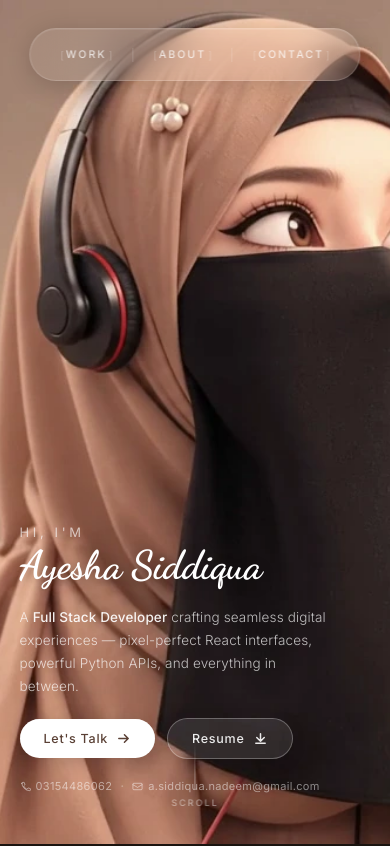
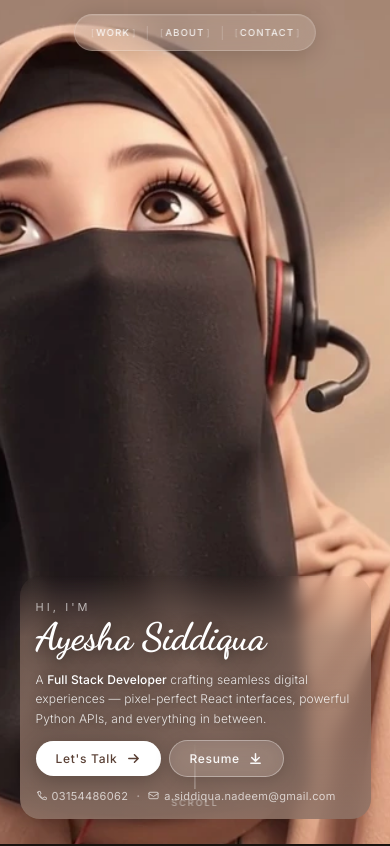
Before and after one commit to ayeshanadeem45/porfolio, a React (Vite) app: page / in a window 390 px wide. Shown: the top 846 px of the page. Built offline with nearby package versions, Linux system fonts and the light colour scheme.

Commit message:
fix: responsive mobile layout, touch tracking, and canvas framing

```diff
--- a/src/App.tsx
+++ b/src/App.tsx
@@ -48,25 +48,44 @@ export default function App() {
     let loaded = 0
     const onLoad = () => {
       loaded++
-      if (loaded >= total) { allLoadedRef.current = true; setIsLoaded(true) }
+      if (loaded >= total) {
+        allLoadedRef.current = true
+        setIsLoaded(true)
+      }
     }
     frameUrls.forEach((url, i) => {
       const img = new Image()
-      img.onload = onLoad; img.onerror = onLoad; img.src = url
+      img.onload = onLoad
+      img.onerror = onLoad
+      img.src = url
       framesRef.current[i] = img
     })
     const centerImg = new Image()
-    centerImg.onload = onLoad; centerImg.onerror = onLoad; centerImg.src = centerUrl
+    centerImg.onload = onLoad
+    centerImg.onerror = onLoad
+    centerImg.src = centerUrl
     centerImgRef.current = centerImg
   }, [])
 
-  // ─── Mouse tracking (only within hero viewport) ───────────────────────────
+  // ─── Pointer & Touch tracking (Desktop & Mobile) ───────────────────────────
   useEffect(() => {
-    const onMouseMove = (e: MouseEvent) => {
-      mouseRef.current = { x: e.clientX, y: e.clientY }
+    const onPointerMove = (e: MouseEvent | TouchEvent) => {
+      if ('touches' in e && e.touches.length > 0) {
+        mouseRef.current = { x: e.touches[0].clientX, y: e.touches[0].clientY }
+      } else if ('clientX' in e) {
+        mouseRef.current = { x: (e as MouseEvent).clientX, y: (e as MouseEvent).clientY }
+      }
     }
-    window.addEventListener('mousemove', onMouseMove, { passive: true })
-    return () => window.removeEventListener('mousemove', onMouseMove)
+
+    window.addEventListener('mousemove', onPointerMove, { passive: true })
+    window.addEventListener('touchmove', onPointerMove, { passive: true })
+    window.addEventListener('touchstart', onPointerMove, { passive: true })
+
+    return () => {
+      window.removeEventListener('mousemove', onPointerMove)
+      window.removeEventListener('touchmove', onPointerMove)
+      window.removeEventListener('touchstart', onPointerMove)
+    }
   }, [])
 
   // ─── Canvas draw loop ─────────────────────────────────────────────────────
@@ -82,8 +101,17 @@ export default function App() {
     }
     resize()
     window.addEventListener('resize', resize)
+    window.addEventListener('orientationchange', resize)
 
-    const getFaceCenter = () => ({ x: canvas.width * 0.62, y: canvas.height * 0.40 })
+    // Adapt face coordinates based on device aspect ratio / width
+    const getFaceCenter = () => {
+      const isMobile = canvas.width < 768
+      return {
+        x: isMobile ? canvas.width * 0.50 : canvas.width * 0.62,
+        y: isMobile ? canvas.height * 0.32 : canvas.height * 0.40,
+      }
+    }
+
     const getDeadzone = () => Math.min(canvas.width, canvas.height) * 0.12
     const LERP_FACTOR = 0.26
     let lastTime = 0
@@ -126,11 +154,20 @@ export default function App() {
 
       const imgW = imgToDraw.naturalWidth
       const imgH = imgToDraw.naturalHeight
-      const scale = Math.max(canvas.width / imgW, canvas.height / imgH)
+      const isMobile = canvas.width < 768
+
+      // On mobile portrait, scale slightly higher and align so head remains fully centered and visible
+      const scale = Math.max(canvas.width / imgW, canvas.height / imgH) * (isMobile ? 1.05 : 1)
       const drawW = imgW * scale
       const drawH = imgH * scale
-      const offsetX = (canvas.width - drawW) / 2
-      const offsetY = (canvas.height - drawH) / 2
+
+      // On mobile center horizontally and position head nicely in top-half
+      const offsetX = isMobile
+        ? (canvas.width - drawW) / 2 - (drawW * 0.08)
+        : (canvas.width - drawW) / 2
+      const offsetY = isMobile
+        ? Math.min(0, canvas.height * 0.05)
+        : (canvas.height - drawH) / 2
 
       ctx.globalAlpha = 1
       ctx.globalCompositeOperation = 'source-over'
@@ -138,12 +175,16 @@ export default function App() {
     }
 
     rafRef.current = requestAnimationFrame(draw)
-    return () => { cancelAnimationFrame(rafRef.current); window.removeEventListener('resize', resize) }
+    return () => {
+      cancelAnimationFrame(rafRef.current)
+      window.removeEventListener('resize', resize)
+      window.removeEventListener('orientationchange', resize)
+    }
   }, [])
 
   return (
     <>
-      {/* Custom magnetic cursor — fixed, always on top */}
+      {/* Custom magnetic cursor — fixed, desktop only */}
       <CustomCursor />
 
       {/* Fixed nav — always visible while scrolling */}
@@ -161,7 +202,7 @@ export default function App() {
           </div>
         )}
 
-        {/* Hero text — bottom-left */}
+        {/* Hero text */}
         <div className={`hero-ui ${isLoaded ? 'hero-ui-visible' : ''}`}>
           <HeroText />
         </div>
--- a/src/components/CustomCursor.css
+++ b/src/components/CustomCursor.css
@@ -9,6 +9,14 @@
   opacity: 0;
   transition: opacity 0.3s ease;
   will-change: transform;
+}
+
+/* Hide custom cursor on touch/mobile devices completely */
+@media (pointer: coarse), (hover: none) {
+  .cursor-dot,
+  .cursor-ring {
+    display: none !important;
+  }
 }
 
 .cursor-visible {
--- a/src/components/HeroText.css
+++ b/src/components/HeroText.css
@@ -1,15 +1,15 @@
 /* ─── Hero Text Section ──────────────────────────────────────────────── */
 .hero-text {
   position: absolute;
-  bottom: 10vh;
+  bottom: 8vh;
   left: 6vw;
-  max-width: 340px;
+  max-width: 360px;
   z-index: 20;
   pointer-events: auto;
 
   display: flex;
   flex-direction: column;
-  gap: 20px;
+  gap: 18px;
 
   /* Entrance animation */
   animation: heroEntrance 1.1s cubic-bezier(0.22, 1, 0.36, 1) 0.4s both;
@@ -44,14 +44,14 @@
 
 .hero-name {
   font-family: 'Dancing Script', cursive;
-  font-size: clamp(44px, 5.5vw, 72px);
+  font-size: clamp(40px, 5.5vw, 72px);
   font-weight: 700;
   color: #ffffff;
   line-height: 1.05;
   letter-spacing: -0.01em;
   text-shadow:
-    0 2px 12px rgba(0, 0, 0, 0.25),
-    0 4px 32px rgba(0, 0, 0, 0.12);
+    0 2px 12px rgba(0, 0, 0, 0.35),
+    0 4px 32px rgba(0, 0, 0, 0.2);
 }
 
 /* ─── Bio ──────────────────────────────────────────────────────────── */
@@ -60,14 +60,15 @@
   font-size: 13.5px;
   font-weight: 300;
   line-height: 1.72;
-  color: rgba(255, 255, 255, 0.72);
+  color: rgba(255, 255, 255, 0.85);
   letter-spacing: 0.01em;
-  max-width: 320px;
+  max-width: 330px;
+  text-shadow: 0 1px 8px rgba(0, 0, 0, 0.3);
 }
 
 .hero-bio strong {
   font-weight: 500;
-  color: rgba(255, 255, 255, 0.92);
+  color: rgba(255, 255, 255, 1);
 }
 
 /* ─── Buttons ──────────────────────────────────────────────────────── */
@@ -93,7 +94,6 @@
     transform 0.22s cubic-bezier(0.22, 1, 0.36, 1),
     box-shadow 0.22s ease,
     background 0.22s ease;
-  cursor: none;
 }
 
 .btn:hover {
@@ -105,7 +105,7 @@
   background: #ffffff;
   color: #5a4035;
   box-shadow:
-    0 4px 20px rgba(0, 0, 0, 0.18),
+    0 4px 20px rgba(0, 0, 0, 0.25),
     0 1px 0 rgba(255, 255, 255, 0.4) inset;
 }
 
@@ -118,16 +118,16 @@
 
 /* Secondary: frosted glass */
 .btn-secondary {
-  background: rgba(255, 255, 255, 0.1);
-  color: rgba(255, 255, 255, 0.9);
-  border: 1px solid rgba(255, 255, 255, 0.28);
+  background: rgba(255, 255, 255, 0.12);
+  color: rgba(255, 255, 255, 0.95);
+  border: 1px solid rgba(255, 255, 255, 0.35);
   backdrop-filter: blur(12px);
   -webkit-backdrop-filter: blur(12px);
-  box-shadow: 0 4px 16px rgba(0, 0, 0, 0.1);
+  box-shadow: 0 4px 16px rgba(0, 0, 0, 0.15);
 }
 
 .btn-secondary:hover {
-  background: rgba(255, 255, 255, 0.16);
+  background: rgba(255, 255, 255, 0.18);
   border-color: rgba(255, 255, 255, 0.45);
   box-shadow: 0 8px 24px rgba(0, 0, 0, 0.14);
 }
@@ -147,33 +147,62 @@
   font-family: 'Inter', sans-serif;
   font-size: 11px;
   font-weight: 400;
-  color: rgba(255, 255, 255, 0.5);
+  color: rgba(255, 255, 255, 0.7);
   text-decoration: none;
   letter-spacing: 0.03em;
   transition: color 0.2s ease;
-  cursor: none;
 }
 
 .meta-link:hover {
-  color: rgba(255, 255, 255, 0.85);
+  color: rgba(255, 255, 255, 1);
 }
 
 .meta-dot {
-  color: rgba(255, 255, 255, 0.28);
+  color: rgba(255, 255, 255, 0.4);
   font-size: 14px;
   line-height: 1;
 }
 
-/* ─── Responsive ───────────────────────────────────────────────────── */
-@media (max-width: 640px) {
+/* ─── Responsive (Mobile View) ─────────────────────────────────────── */
+@media (max-width: 768px) {
   .hero-text {
-    bottom: 6vh;
+    bottom: 3vh;
     left: 5vw;
     right: 5vw;
+    max-width: calc(100vw - 10vw);
+    gap: 12px;
+    background: linear-gradient(to top, rgba(144, 116, 103, 0.88) 0%, rgba(144, 116, 103, 0.6) 75%, transparent 100%);
+    padding: 24px 16px 16px;
+    border-radius: 20px;
+    backdrop-filter: blur(8px);
+    -webkit-backdrop-filter: blur(8px);
+  }
+
+  .greeting-hi {
+    font-size: 11px;
+  }
+
+  .hero-name {
+    font-size: 38px;
+  }
+
+  .hero-bio {
+    font-size: 12px;
+    line-height: 1.6;
     max-width: 100%;
   }
 
-  .hero-name {
-    font-size: 40px;
+  .hero-buttons {
+    gap: 8px;
+  }
+
+  .btn {
+    padding: 10px 20px;
+    font-size: 12px;
+    cursor: pointer;
+  }
+
+  .hero-contact-meta {
+    font-size: 10px;
   }
 }
--- a/src/components/NavBar.css
+++ b/src/components/NavBar.css
@@ -1,27 +1,29 @@
 /* ─── NavBar — fixed, always visible ──────────────────────────────────── */
 .navbar {
   position: fixed;
-  top: 28px;
+  top: 24px;
   left: 50%;
   transform: translateX(-50%);
   z-index: 9000;
   transition: top 0.3s ease;
   pointer-events: auto;
+  width: auto;
+  max-width: 90vw;
 }
 
 .navbar-scrolled {
-  top: 16px;
+  top: 14px;
 }
 
 .navbar-pill {
   display: flex;
   align-items: center;
   gap: 0;
-  padding: 12px 10px;
-  background: rgba(255, 255, 255, 0.09);
+  padding: 10px 8px;
+  background: rgba(255, 255, 255, 0.12);
   backdrop-filter: blur(20px);
   -webkit-backdrop-filter: blur(20px);
-  border: 1px solid rgba(255, 255, 255, 0.16);
+  border: 1px solid rgba(255, 255, 255, 0.2);
   border-radius: 100px;
   box-shadow:
     0 4px 24px rgba(0, 0, 0, 0.18),
@@ -37,26 +39,25 @@
   display: flex;
   align-items: center;
   gap: 2px;
-  padding: 7px 20px;
-  color: rgba(255, 255, 255, 0.72);
+  padding: 6px 16px;
+  color: rgba(255, 255, 255, 0.85);
   text-decoration: none;
   font-family: 'Inter', sans-serif;
   font-size: 10.5px;
   font-weight: 500;
-  letter-spacing: 0.2em;
+  letter-spacing: 0.18em;
   border-radius: 50px;
   transition: color 0.22s ease, background 0.22s ease;
-  cursor: none;
 }
 
 .nav-item:hover {
   color: rgba(255, 255, 255, 1);
-  background: rgba(255, 255, 255, 0.1);
+  background: rgba(255, 255, 255, 0.15);
 }
 
 .nav-bracket {
   font-size: 10px;
-  opacity: 0.45;
+  opacity: 0.55;
   font-weight: 300;
   letter-spacing: 0;
   transition: opacity 0.22s ease;
@@ -70,6 +71,27 @@
   display: block;
   width: 1px;
   height: 14px;
-  background: rgba(255, 255, 255, 0.16);
+  background: rgba(255, 255, 255, 0.2);
   flex-shrink: 0;
 }
+
+@media (max-width: 640px) {
+  .navbar {
+    top: 14px;
+  }
+
+  .navbar-pill {
+    padding: 6px 4px;
+  }
+
+  .nav-item {
+    padding: 6px 12px;
+    font-size: 9.5px;
+    letter-spacing: 0.12em;
+    cursor: pointer;
+  }
+
+  .nav-bracket {
+    font-size: 9px;
+  }
+}
--- a/src/index.css
+++ b/src/index.css
@@ -19,7 +19,13 @@
 
 html {
   scroll-behavior: smooth;
-  cursor: none;
+}
+
+/* Hide cursor only on devices that support a fine pointer (mouse/trackpad) */
+@media (pointer: fine) {
+  html, body, * {
+    cursor: none !important;
+  }
 }
 
 body {
@@ -27,7 +33,6 @@ body {
   min-height: 100%;
   overflow-x: hidden;
   background: var(--bg-color);
-  cursor: none; /* hide default cursor */
   font-family: 'Inter', -apple-system, BlinkMacSystemFont, sans-serif;
   -webkit-font-smoothing: antialiased;
   -moz-osx-font-smoothing: grayscale;
```
